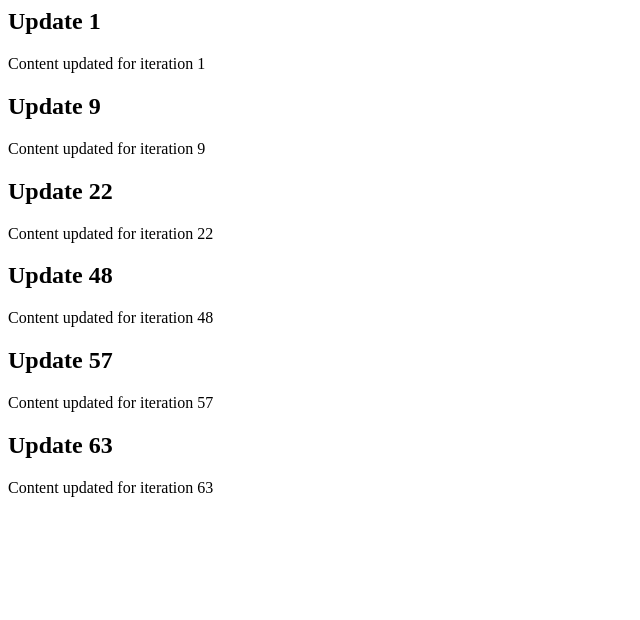
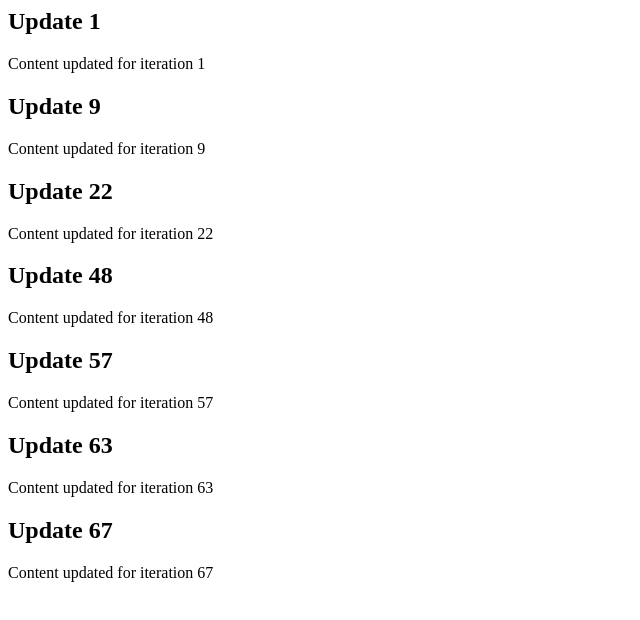
Before and after one commit to yoshimitsu198/laughing-waddle, a website: page index.html in a window 1280 px wide. Shown: the whole page, without its empty margins (0-640 px from the left). Drawn offline with Linux system fonts and the light colour scheme.

```diff
--- a/index.html
+++ b/index.html
@@ -33,3 +33,9 @@
     <h2>Update 63</h2>
     <p>Content updated for iteration 63</p>
 </div>
+
+<!-- Updated iteration 67 -->
+<div class="update-67">
+    <h2>Update 67</h2>
+    <p>Content updated for iteration 67</p>
+</div>
```
